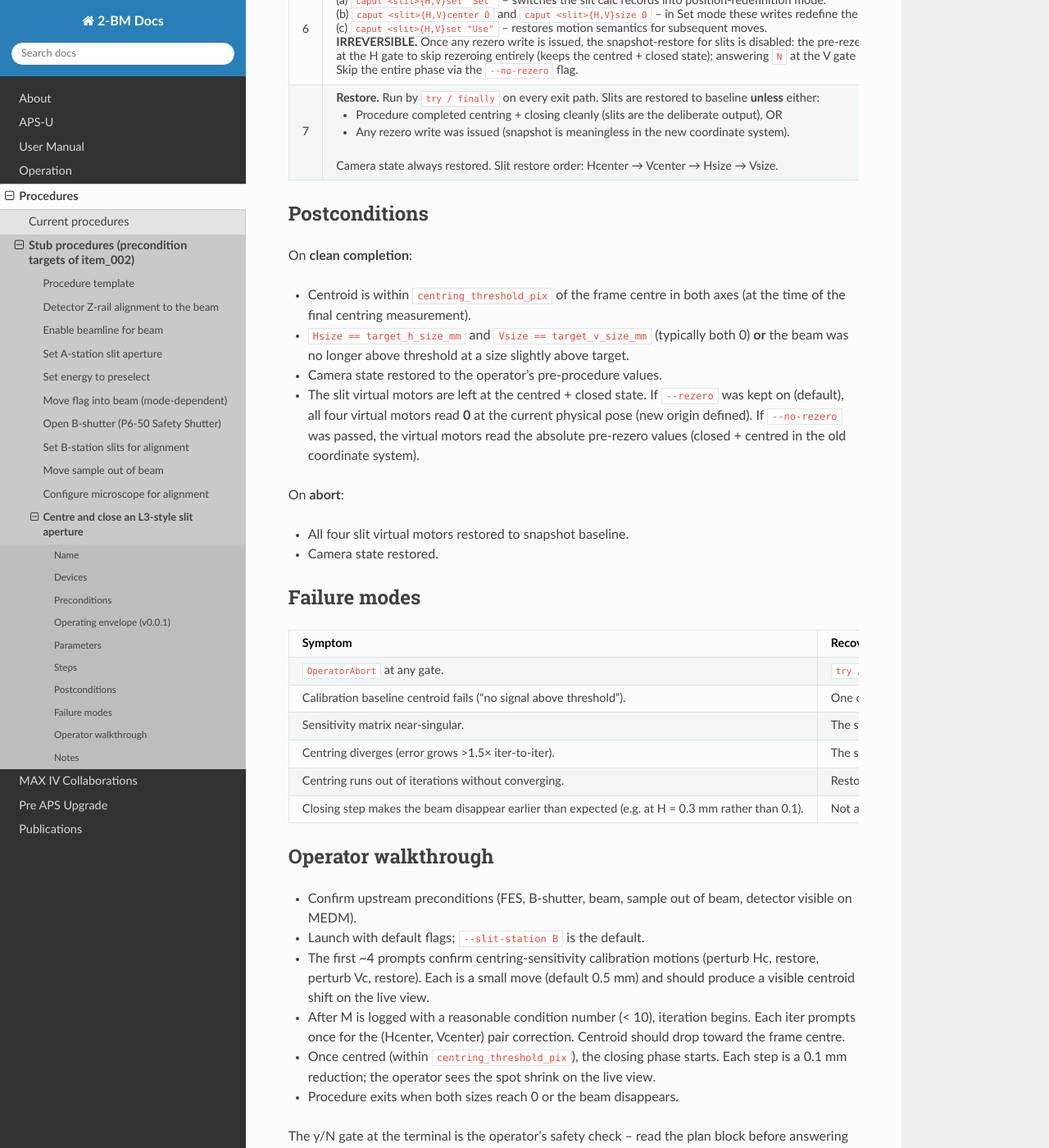
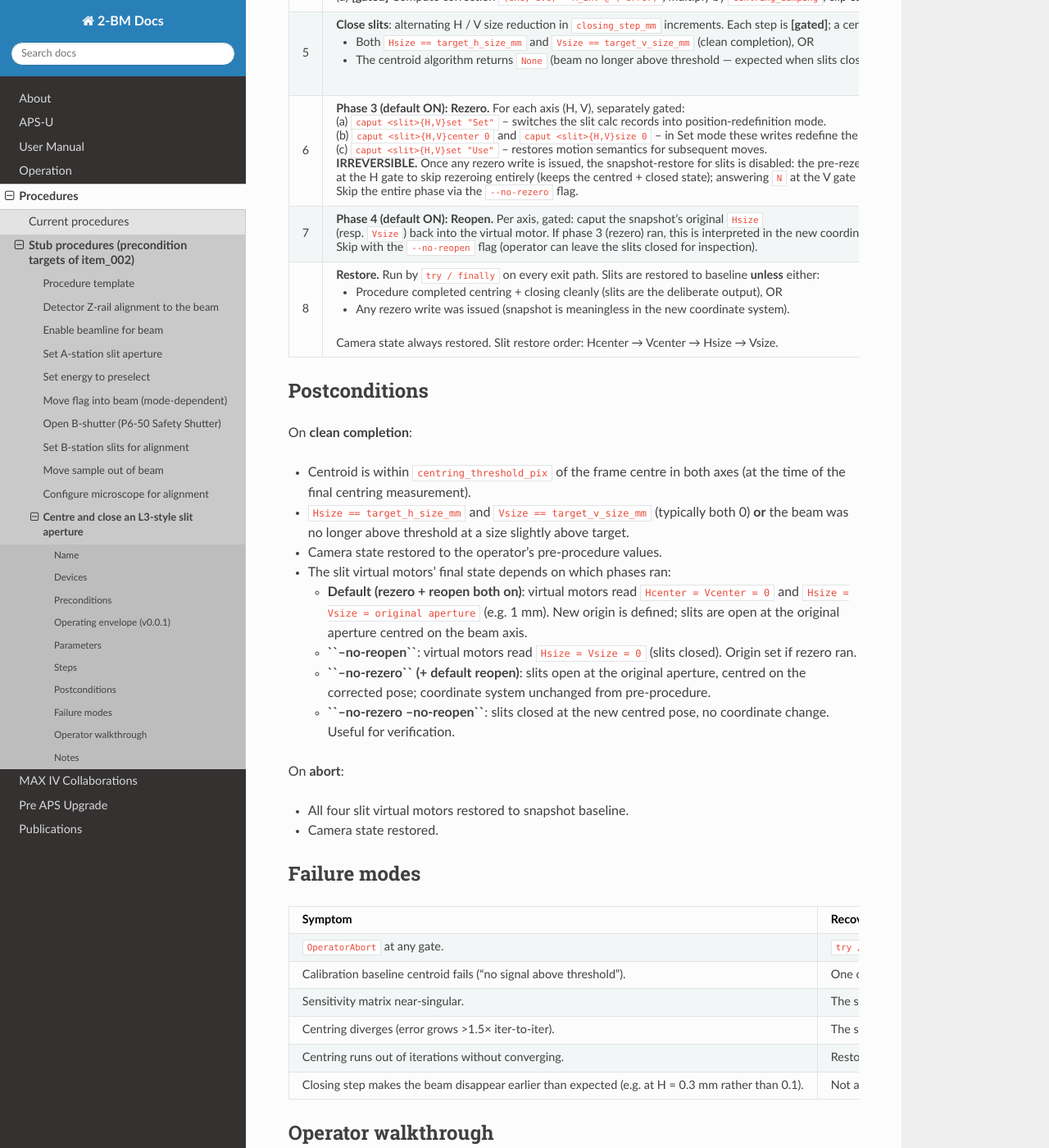
Before and after one commit to xray-imaging/2bm-docs, a Sphinx documentation site: the page built from docs/source/procedures/item_011.rst, in a window 1280 px wide and 1400 px high, scrolled down 2655 px. Shown: the whole window at 82% size. Built offline with Sphinx 7.4.7 and the Read the Docs theme 3.1.0, drawn with Linux system fonts in a browser that asks for light colours; the version number could not be read and is left out; some of the changed text lies outside the part shown.

Commit message:
docs(procedures): document phase 4 reopen + final-state matrix
- Top-line description now says four-phase.
- New reopen parameter row; default enabled, --no-reopen opt-out.
- Phase 4 added to Steps table after rezero: per-axis gated
  caput Hsize/Vsize back to snapshot baseline.
- Postconditions rewritten as a final-state matrix covering the
  four flag combinations (--rezero/--no-rezero crossed with
  --reopen/--no-reopen).

```diff
--- a/docs/source/procedures/item_011.rst
+++ b/docs/source/procedures/item_011.rst
@@ -2,14 +2,18 @@
 Centre and close an L3-style slit aperture
 ============================================
 
-Three-phase L3-style slit procedure: (1) drive the virtual-motor
+Four-phase L3-style slit procedure: (1) drive the virtual-motor
 ``Hcenter`` / ``Vcenter`` so the beam image lands at the centre
 of the detector frame; (2) incrementally close ``Hsize`` /
 ``Vsize`` to a target size (typically 0 = fully closed); (3)
 **rezero** the virtual motors -- redefine the current physical
 pose as the new origin so the four virtual motors read 0 at the
-closed + centred position. Phase 3 is **default-enabled** but
-gated per axis; ``--no-rezero`` skips it.
+closed + centred position; (4) **reopen** the slits to the
+original aperture (snapshot's ``Hsize`` / ``Vsize``, e.g. 1 mm)
+so the operator ends with a usable beam through a centred slit.
+
+Phases 3 and 4 are both **default-enabled** but gated per axis;
+``--no-rezero`` / ``--no-reopen`` skip the respective phase.
 
 The procedure is parameterised over which slit station to target:
 ``A`` (front-end L3 Slits at z = 25225 mm) or ``B`` (2-BM-B
@@ -152,6 +156,16 @@ Parameters
        irreversible. Set to False (CLI flag ``--no-rezero``) to
        skip and leave the slit virtual motors in their absolute
        coordinate system.
+   * - ``reopen``
+     - bool
+     - —
+     - If True (default), after rezero (or after closing, if
+       rezero is disabled) the procedure caputs the snapshot's
+       original ``Hsize`` / ``Vsize`` back into the slit
+       virtual motors. Each axis gated. Operator ends with the
+       slits open at the original aperture centred on the
+       (possibly new) origin -- ready for use. CLI flag
+       ``--no-reopen`` to skip (leaves slits closed).
    * - ``exposure_time``
      - > 0
      - s
@@ -273,6 +287,20 @@ Steps
      - 4 ``caput`` per axis: ``<slit>Hset``, ``<slit>Hcenter``,
        ``<slit>Hsize``, ``<slit>Hset`` for H; same for V.
    * - 7
+     - **Phase 4 (default ON): Reopen.** Per axis, gated:
+       caput the snapshot's original ``Hsize`` (resp. ``Vsize``)
+       back into the virtual motor. If phase 3 (rezero) ran,
+       this is interpreted in the new coordinate system -- the
+       slits open by the original aperture (e.g. 1 mm) centred
+       on the new origin (= beam axis). If rezero was skipped,
+       the aperture size write still works as an absolute size;
+       only the coordinate-system label is unchanged.
+
+       Skip with the ``--no-reopen`` flag (operator can leave
+       the slits closed for inspection).
+     - ``move_table_axis <slit>Hsize <snapshot.Hsize>``;
+       ``move_table_axis <slit>Vsize <snapshot.Vsize>``.
+   * - 8
      - **Restore.** Run by ``try / finally`` on every exit path.
        Slits are restored to baseline **unless** either:
 
@@ -299,12 +327,20 @@ On **clean completion**:
   (typically both 0) **or** the beam was no longer above
   threshold at a size slightly above target.
 - Camera state restored to the operator's pre-procedure values.
-- The slit virtual motors are left at the centred + closed
-  state. If ``--rezero`` was kept on (default), all four virtual
-  motors read **0** at the current physical pose (new origin
-  defined). If ``--no-rezero`` was passed, the virtual motors
-  read the absolute pre-rezero values (closed + centred in the
-  old coordinate system).
+- The slit virtual motors' final state depends on which phases
+  ran:
+
+  - **Default (rezero + reopen both on)**: virtual motors read
+    ``Hcenter = Vcenter = 0`` and ``Hsize = Vsize = original
+    aperture`` (e.g. 1 mm). New origin is defined; slits are
+    open at the original aperture centred on the beam axis.
+  - **``--no-reopen``**: virtual motors read ``Hsize = Vsize = 0``
+    (slits closed). Origin set if rezero ran.
+  - **``--no-rezero`` (+ default reopen)**: slits open at the
+    original aperture, centred on the corrected pose;
+    coordinate system unchanged from pre-procedure.
+  - **``--no-rezero --no-reopen``**: slits closed at the new
+    centred pose, no coordinate change. Useful for verification.
 
 On **abort**:
 
```
